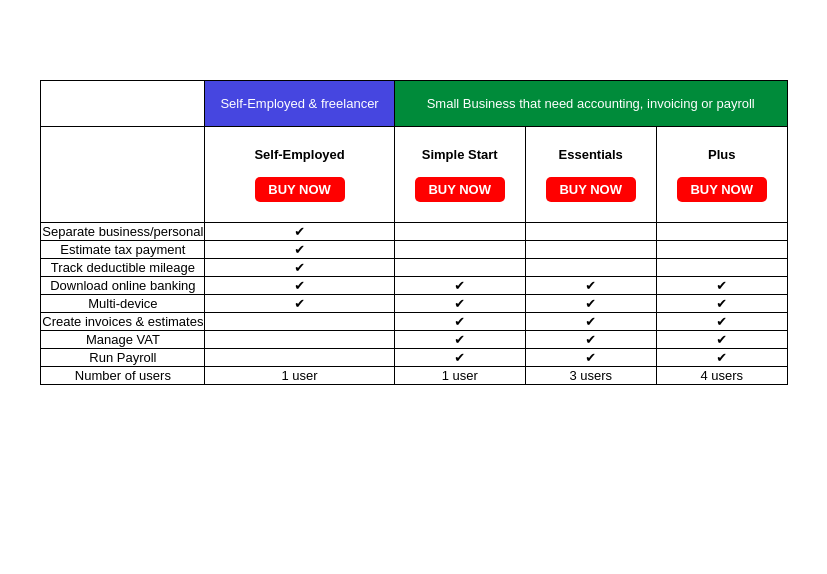
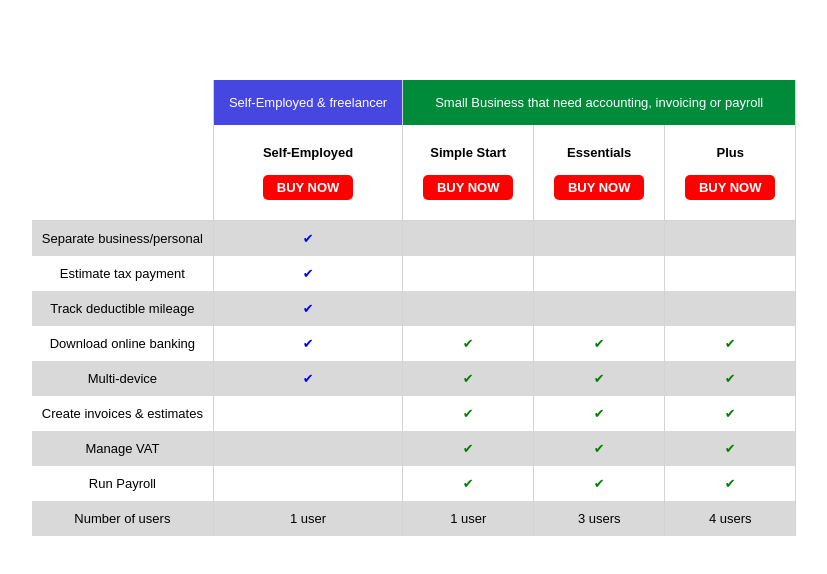
Before and after one commit to Bah-FSA/website-tabela, a plain HTML site: page index.html in a window 1280 px wide. Shown: the whole page, without its empty margins (226-1053 px from the left). Drawn offline with Linux system fonts and the light colour scheme.

Commit message:
Tabela completa final css
tabela completa

```diff
--- a/css/style.css
+++ b/css/style.css
@@ -1,5 +1,4 @@
 table, tr, td, th, thead {
-    border: 1px solid black;
     font-family: Arial, Helvetica, sans-serif;
     font-size: 13px;
     font-weight: lighter;
@@ -9,6 +8,13 @@ table, tr, td, th, thead {
     margin-top: 80px;
 }
 
+td, th{
+    border-right: 1px solid lightgrey;
+}
+
+tbody tr:nth-child(odd){
+    background-color: rgba(0,0,0,.15);
+}
 .header-blue{
     background-color: rgb(70, 70, 224);
     color: white;
@@ -39,5 +45,18 @@ table, tr, td, th, thead {
     margin: 0 auto;
     margin-top:15px;
     text-transform: uppercase;
+}
+.table__primeiralinha{
+    border-top: 1px solid lightgrey;
+}
+.table__primeiracoluna{
+    padding:10px;
+}
 
+.table__marker-green{
+    color:green;
 }
+
+.table__marker-blue{
+    color: blue;
+}
--- a/index.html
+++ b/index.html
@@ -21,72 +21,72 @@
                 </tr>
             </thead>
             <tbody>
-                <tr>
-                    <td>Separate business/personal</td>
-                    <td>✔</td>
+                <tr class="table__primeiralinha">
+                    <td class="table__primeiracoluna" >Separate business/personal</td>
+                    <td class="table__marker-blue" >✔</td>
                     <td></td>
                     <td></td>
                     <td></td>
                 </tr>
 
                 <tr>
-                    <td>Estimate tax payment</td>
-                    <td>✔</td>
+                    <td class="table__primeiracoluna">Estimate tax payment</td>
+                    <td class="table__marker-blue" >✔</td>
                     <td></td>
                     <td></td>
                     <td></td>
                 </tr>
 
                 <tr>
-                    <td>Track deductible mileage</td>
-                    <td>✔</td>
+                    <td class="table__primeiracoluna">Track deductible mileage</td>
+                    <td class="table__marker-blue">✔</td>
                     <td></td>
                     <td></td>
                     <td></td>
                 </tr>
 
                 <tr>
-                    <td>Download online banking</td>
-                    <td>✔</td>
-                    <td>✔</td>
-                    <td>✔</td>
-                    <td>✔</td>
+                    <td class="table__primeiracoluna">Download online banking</td>
+                    <td class="table__marker-blue">✔</td>
+                    <td class="table__marker-green">✔</td>
+                    <td class="table__marker-green">✔</td>
+                    <td class="table__marker-green">✔</td>
                 </tr>
 
                 <tr>
-                    <td>Multi-device</td>
-                    <td>✔</td>
-                    <td>✔</td>
-                    <td>✔</td>
-                    <td>✔</td>
+                    <td class="table__primeiracoluna">Multi-device</td>
+                    <td class="table__marker-blue">✔</td>
+                    <td class="table__marker-green">✔</td>
+                    <td class="table__marker-green">✔</td>
+                    <td class="table__marker-green">✔</td>
                 </tr>
 
                 <tr>
-                <td>Create invoices & estimates</td>
+                <td class="table__primeiracoluna">Create invoices & estimates</td>
                 <td></td>
-                <td>✔</td>
-                <td>✔</td>
-                <td>✔</td>
+                <td class="table__marker-green">✔</td>
+                <td class="table__marker-green">✔</td>
+                <td class="table__marker-green">✔</td>
                 </tr>
 
                 <tr>
-                <td>Manage VAT</td>
+                <td class="table__primeiracoluna">Manage VAT</td>
                 <td></td>
-                <td>✔</td>
-                <td>✔</td>
-                <td>✔</td>
+                <td class="table__marker-green">✔</td>
+                <td class="table__marker-green">✔</td>
+                <td class="table__marker-green">✔</td>
                 </tr>
 
                 <tr>
-                <td>Run Payroll</td>
+                <td class="table__primeiracoluna">Run Payroll</td>
                 <td></td>
-                <td>✔</td>
-                <td>✔</td>
-                <td>✔</td>
+                <td class="table__marker-green">✔</td>
+                <td class="table__marker-green">✔</td>
+                <td class="table__marker-green">✔</td>
                 </tr>
 
                 <tr>
-                <td>Number of users</td>
+                <td class="table__primeiracoluna">Number of users</td>
                 <td>1 user</td>
                 <td>1 user</td>
                 <td>3 users</td>
```
